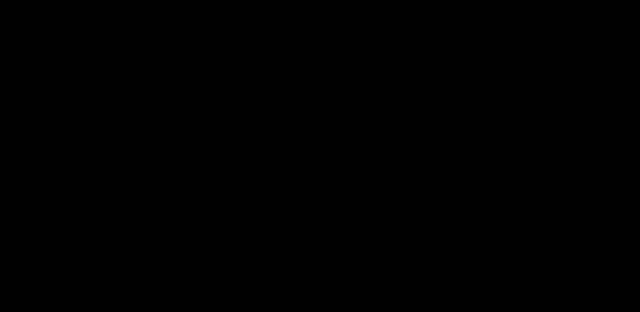
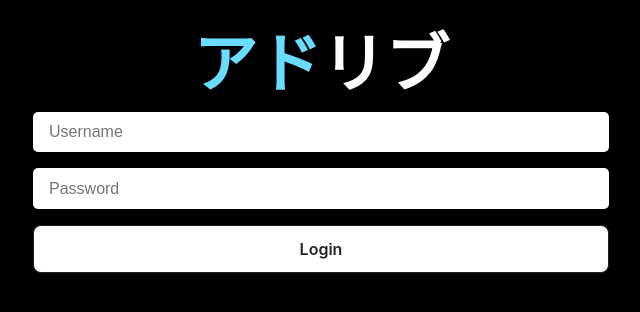
Before and after one commit to DzakyFattan/Binotify-AdoRibu-Premium, a React (Create React App) app: page / in a window 1280 px wide. Before the commit this address had no page. Shown: the top 312 px of the page, without its empty margins (319-959 px from the left). Built offline with nearby package versions, Linux system fonts and the light colour scheme; the HTML template or start-up script is replaced by a standard one.

Commit message:
perbaikan path, perubahan kata kecil

```diff
--- a/src/App.tsx
+++ b/src/App.tsx
@@ -24,12 +24,12 @@
     <div className="bg-wrap">
       <Router>
         <Routes>
+          <Route path = "/" element = {<><Login /></>} />
           <Route path = "/your-songs" element = {<><Navbar /><Singer_content /></>} />
           <Route path = "/subscription" element = {<><Navbar /><Subscription /></>} />
           <Route path = "/add-song" element = {<><Navbar /><Add_song /></>} />
           <Route path = "/song" element = {<><Navbar /><Premium_song /></>} />
           <Route path = "/register" element = {<><Register /></>} />
-          <Route path = "/login" element = {<><Login /></>} />
         </Routes>
       </Router>
     </div>
```
